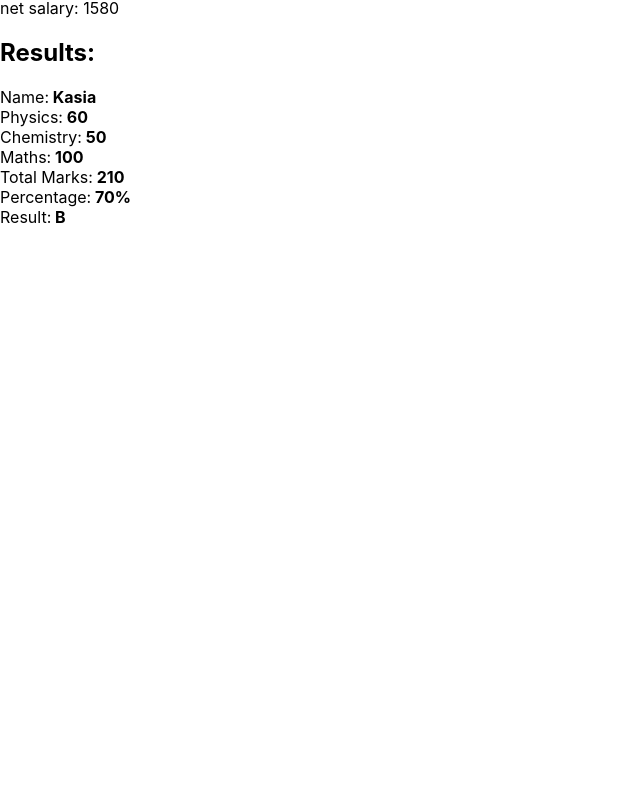
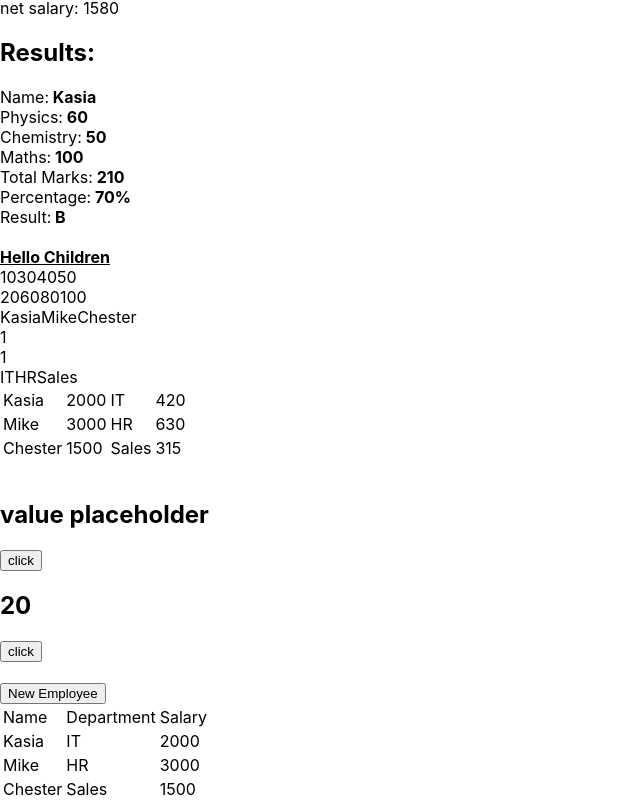
Before and after one commit to kat-joz/Week7, a React (Create React App) app in the folder react/project1/: page / in a window 1280 px wide. Shown: the part 427-1229 px from the top of the page, without its empty margins (0-640 px from the left). Before the commit the page ends 800 px from the top, so only its background shows below. Built offline with nearby package versions, Linux system fonts and the light colour scheme.

Commit message:
add Tuesday exercises

```diff
--- a/react/project1/src/App.js
+++ b/react/project1/src/App.js
@@ -6,6 +6,11 @@ import Addition2 from './Addition';
 import TrainerInfo from './information';
 import SalarySlip from './salary';
 import MyResult from './results';
+import Children from './children';
+import Records from './records';
+import Records2 from './records2';
+import Events from './events';
+import Data from './data';
 
 function App() {
   return (
@@ -23,6 +28,17 @@ function App() {
   <SalarySlip name="Kasia" salary="2000"/>
   <br/>
   <MyResult name="Kasia" physics="60" chemistry="50" maths="100"/>
+  <br/>
+  <Children> Hello Children </Children>
+  <br/>
+  <Records/>
+  <br/>
+  <Records2/>
+  <br/>
+  <Events/>
+  <br/>
+  <br/>
+  <Data/>
 
   </>
   )
--- /dev/null
+++ b/react/project1/src/children.js
@@ -0,0 +1,8 @@
+function Children(props){
+    return(
+        <b><u>{props.children}</u></b>
+    )
+
+}
+
+export default Children
--- /dev/null
+++ b/react/project1/src/data.js
@@ -0,0 +1,56 @@
+import {useState} from 'react';
+
+function Data(){
+
+    let records = [
+        {
+            "name":"Kasia",
+            "dept":"IT",
+            "salary":2000,
+        },
+        {
+            "name":"Mike",
+            "dept":"HR",
+            "salary":3000
+        },
+        {
+            "name":"Chester",
+            "dept":"Sales",
+            "salary":1500
+        }
+    ]
+
+    function addEmployee(){
+        records.push({
+            "name":"Mariusz",
+            "dept":"IT",
+            "salary":3500
+        })
+
+        setEmployees(records)
+    }
+
+    let [employees,setEmployees]=useState(records)
+
+    return(
+        <>
+        <input type="button" value="New Employee" onClick={addEmployee}/>
+        <table>
+           <tr>
+               <td>Name</td>
+               <td>Department</td>
+               <td>Salary</td>
+            </tr>
+            { employees.map((rec)=>
+                <tr>
+                <td> {rec.name} </td>
+                <td> {rec.dept} </td>
+                <td> {rec.salary} </td>
+                </tr>
+            )}
+        </table>
+        </>
+    )
+}
+
+export default Data
--- /dev/null
+++ b/react/project1/src/events.js
@@ -0,0 +1,27 @@
+import {useState} from 'react';
+
+function Events(){
+
+    let [x,ChangeData]=useState("value placeholder");
+    let [data,assignData]=useState(20)
+
+    //when you click, x will change to 500:
+    function doSomething(){
+        ChangeData(500)
+    }
+    function doSomething2(){
+        assignData(++data)
+    }
+    return(
+        <>
+        <h2>{x}</h2>
+        <input type="button" value="click" onClick={doSomething}/>
+        <h2>{data}</h2>
+        <input type="button" value="click" onClick={doSomething2}/>
+        </>
+    )
+}
+
+
+
+export default Events
--- /dev/null
+++ b/react/project1/src/records.js
@@ -0,0 +1,64 @@
+function Records(){
+
+    function doubleIt(num){
+        let a= num * 2
+        return a
+    }
+
+    let numbers=[10,30,40,50]
+    let numbers2=numbers.map(doubleIt)
+
+    let employees = [
+        {
+            "name":"Kasia",
+            "dept":"IT",
+            "salary":2000,
+        },
+        {
+            "name":"Mike",
+            "dept":"HR",
+            "salary":3000
+        },
+        {
+            "name":"Chester",
+            "dept":"Sales",
+            "salary":1500
+        }
+    ]
+
+    function doSomething(rec){
+        return rec.name
+    }
+    function check(rec){
+        if(rec.dept==="IT"){
+            return true
+        }else{
+            return false
+        }
+    }
+
+    let names = employees.map(doSomething)
+    let names2 = employees.filter(check)
+
+    //instead of creating a function and calling it, you can use an arrow function:
+    let list = employees.filter((record)=>record.salary>2000)
+    let list2 = employees.map((data)=>data.dept)
+
+    return(
+        <>
+        {numbers}
+        <br/>
+        {numbers2}
+        <br/>
+        {names}
+        <br/>
+        {names2.length}
+        <br/>
+        {list.length}
+        <br/>
+        {list2}
+        </>
+    )
+}
+
+export default Records
--- /dev/null
+++ b/react/project1/src/records2.js
@@ -0,0 +1,37 @@
+function Records2(){
+
+    let employees = [
+        {
+            "name":"Kasia",
+            "dept":"IT",
+            "salary":2000,
+        },
+        {
+            "name":"Mike",
+            "dept":"HR",
+            "salary":3000
+        },
+        {
+            "name":"Chester",
+            "dept":"Sales",
+            "salary":1500
+        }
+    ]
+
+    return(
+        <>
+        <table>
+        {employees.map ((record) =>
+           <tr>
+               <td> {record.name} </td>
+               <td> {record.salary} </td>
+               <td> {record.dept} </td>
+               <td> {record.salary*21/100} </td>
+            </tr>
+        )}
+        </table>
+        </>
+    )
+}
+
+export default Records2
```
